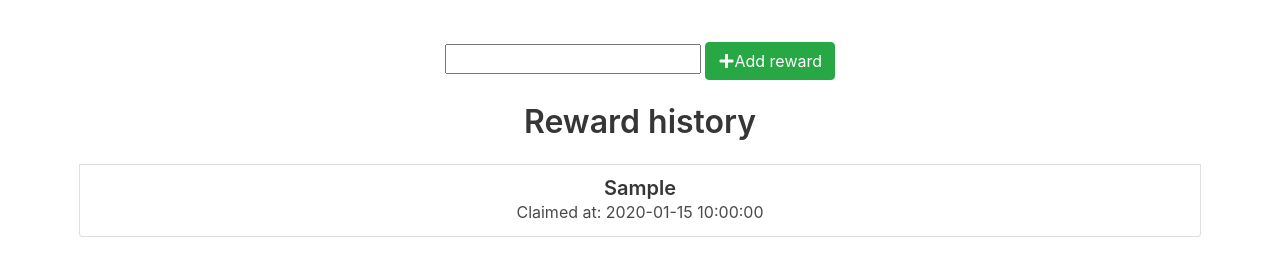
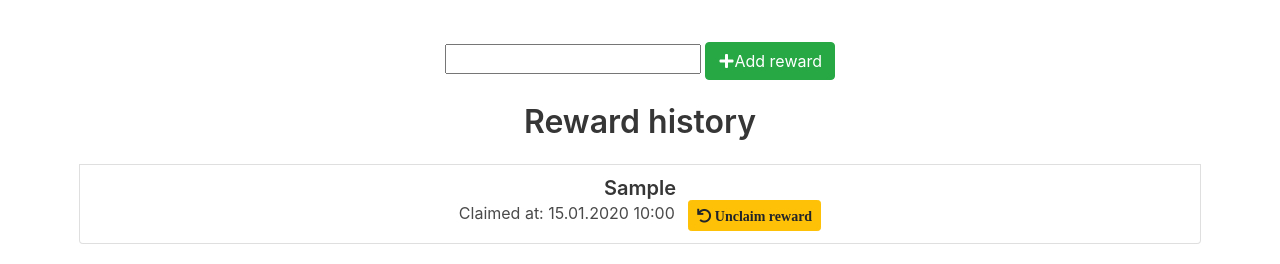
Before and after one commit to David-R-Buchmann/Habit-Tracker, a Flask app: page /rewards in a window 1280 px wide. Shown: the part 536-800 px from the top of the page. Run offline with Flask 3, Linux system fonts and the light colour scheme; the first user in the database is signed in; tables that the repository leaves empty hold one stand-in row (Sample ...); some libraries are stand-ins or nearby versions.

Commit message:
Completed rewards functionality including date & time

```diff
--- a/website/templates/rewards.html
+++ b/website/templates/rewards.html
@@ -33,7 +33,7 @@
                     </button>
                 </a>
                 {% endif %}
-                <span> {{ reward.data }} &nbsp;</span>
+                <span>&nbsp; {{ reward.data }} &nbsp;</span>
                 <a href="{{ url_for('views.edit_rewards', rewardId = reward.id)}}">
                     <button type="button" class="btn btn-sm btn-warning">
                         <i class="fas fa-edit"></i>
@@ -69,8 +69,15 @@
     {% if reward.is_claimed == True %}
     <li class="list-group-item">
         <span>
+            <span>
             <h5 class="title is-5">{{ reward.data }}</h5>
-            Claimed at: {{ reward.date }}
+            Claimed at: {{ reward.date.strftime("%d.%m.%Y %H:%M") }} &nbsp;
+            </span>
+            <a href="{{ url_for('views.check_rewards', rewardId=reward.id) }}">
+                <button type="button" class="btn btn-sm btn-warning">
+                    <i class="fas fa-undo"> Unclaim reward </i>
+                </button>
+            </a>
         </span>
     </li>
     {% endif %}
--- a/website/views.py
+++ b/website/views.py
@@ -5,7 +5,7 @@ from .task_tracker import add_xp, subtract_xp, update_level
 from . import db
 import schedule
 import time as tm
-from datetime import time, timedelta, datetime
+import datetime
 import json
 
 views = Blueprint('views', __name__)
@@ -130,7 +130,10 @@ def check_rewards(rewardId):
     checked_reward = Reward.query.get(rewardId)
     checked_reward.is_claimed = not checked_reward.is_claimed
     if checked_reward.is_claimed == True:
-        checked_reward.date = datetime.now()
+        checked_reward.date = datetime.datetime.today()
+        current_user.claimableRewards -= 1
+    else:
+        current_user.claimableRewards += 1
     db.session.commit()
     return redirect(url_for("views.rewards"))
 
```
Also changed, not shown: other parts of website/templates/rewards.html (+2 -2 lines).
